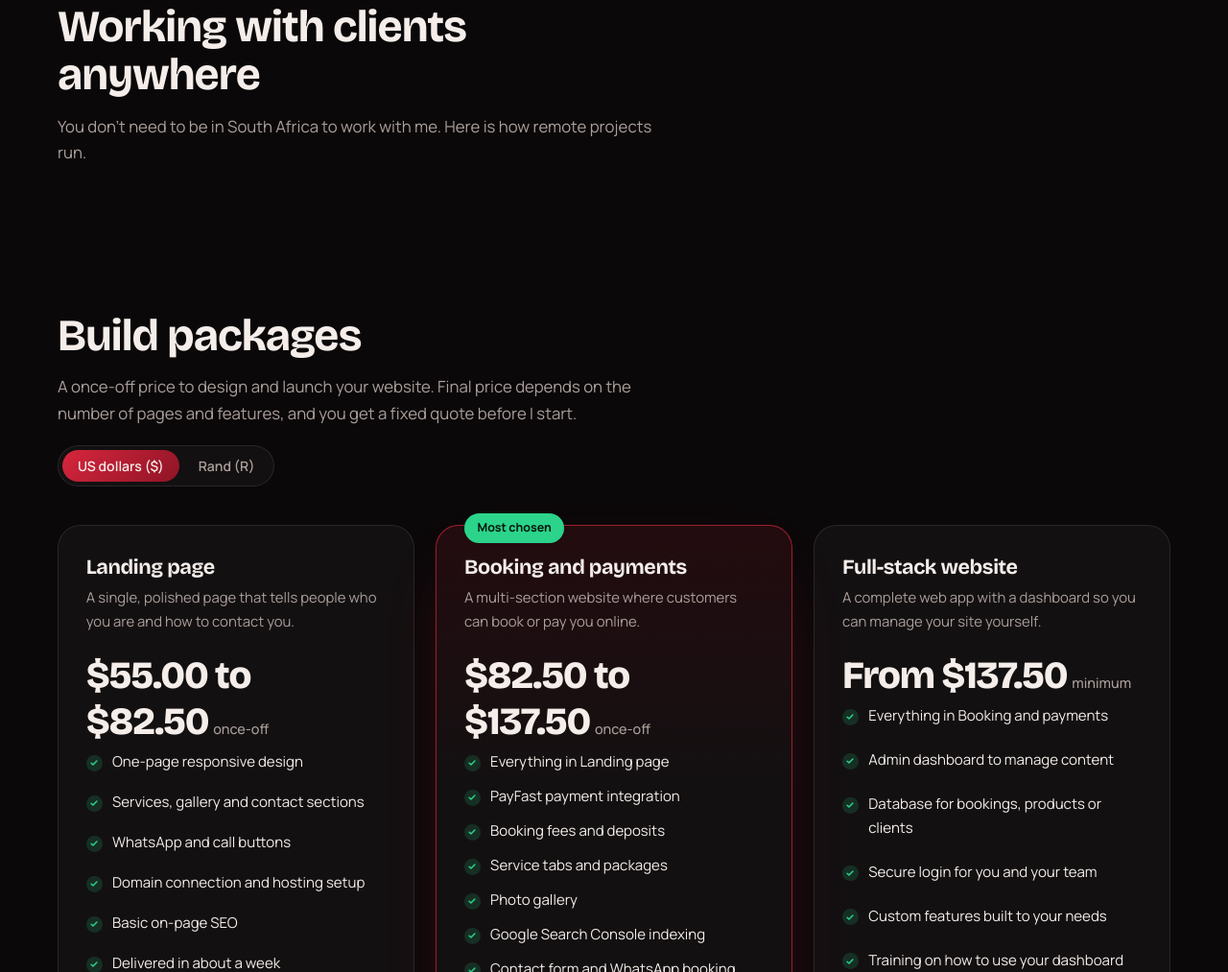
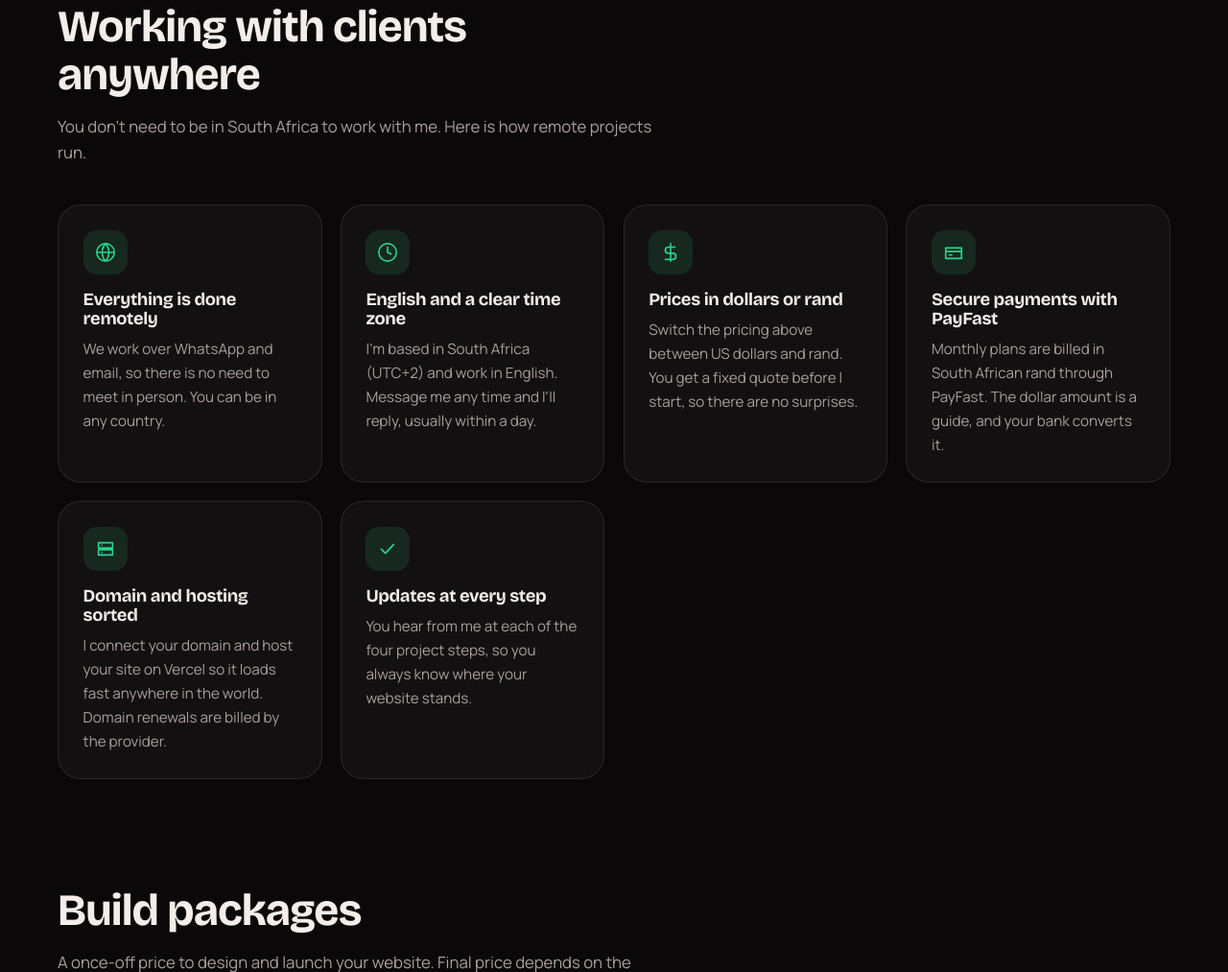
Before and after one commit to Blessing-D3velop/Blessing-Dev-Solutions, a plain HTML site: page index.html in a window 1280 px wide. Shown: the part 4101-5114 px from the top of the page at 96% size. Drawn offline with nearby package versions, Linux system fonts and the light colour scheme.

Commit message:
Add worldwide.js to populate client service section with remote work details

```diff
--- a/index.html
+++ b/index.html
@@ -378,5 +378,6 @@
 
   <div class="toast" id="toast" role="status" aria-live="polite"></div>
   <script src="script.js"></script>
+  <script src="worldwide.js"></script>
 </body>
 </html>
--- /dev/null
+++ b/worldwide.js
@@ -0,0 +1,47 @@
+/* Fills the "Working with clients anywhere" section (#worldwideGrid).
+   Edit the text below to change what is shown. Loaded after script.js. */
+(function () {
+  const grid = document.getElementById("worldwideGrid");
+  if (!grid || grid.children.length) return; // do nothing if already filled
+
+  const WORLDWIDE = [
+    {
+      title: "Everything is done remotely",
+      text: "We work over WhatsApp and email, so there is no need to meet in person. You can be in any country.",
+      icon: "M12 2a10 10 0 100 20 10 10 0 000-20zM2 12h20M12 2a15 15 0 010 20M12 2a15 15 0 000 20"
+    },
+    {
+      title: "English and a clear time zone",
+      text: "I'm based in South Africa (UTC+2) and work in English. Message me any time and I'll reply, usually within a day.",
+      icon: "M12 2a10 10 0 100 20 10 10 0 000-20zM12 6v6l4 2"
+    },
+    {
+      title: "Prices in dollars or rand",
+      text: "Switch the pricing above between US dollars and rand. You get a fixed quote before I start, so there are no surprises.",
+      icon: "M12 2v20M17 6H9.5a3.5 3.5 0 000 7h5a3.5 3.5 0 010 7H6"
+    },
+    {
+      title: "Secure payments with PayFast",
+      text: "Monthly plans are billed in South African rand through PayFast. The dollar amount is a guide, and your bank converts it.",
+      icon: "M3 7h18v12H3zM3 11h18M7 15h3"
+    },
+    {
+      title: "Domain and hosting sorted",
+      text: "I connect your domain and host your site on Vercel so it loads fast anywhere in the world. Domain renewals are billed by the provider.",
+      icon: "M4 5h16v6H4zM4 13h16v6H4zM8 8h.01M8 16h.01"
+    },
+    {
+      title: "Updates at every step",
+      text: "You hear from me at each of the four project steps, so you always know where your website stands.",
+      icon: "M5 12.5l4.5 4.5L19 7"
+    }
+  ];
+
+  grid.innerHTML = WORLDWIDE.map(item => `
+    <article class="service">
+      <div class="service-icon"><svg viewBox="0 0 24 24" aria-hidden="true"><path d="${item.icon}"/></svg></div>
+      <h3>${item.title}</h3>
+      <p>${item.text}</p>
+    </article>
+  `).join("");
+})();
```
